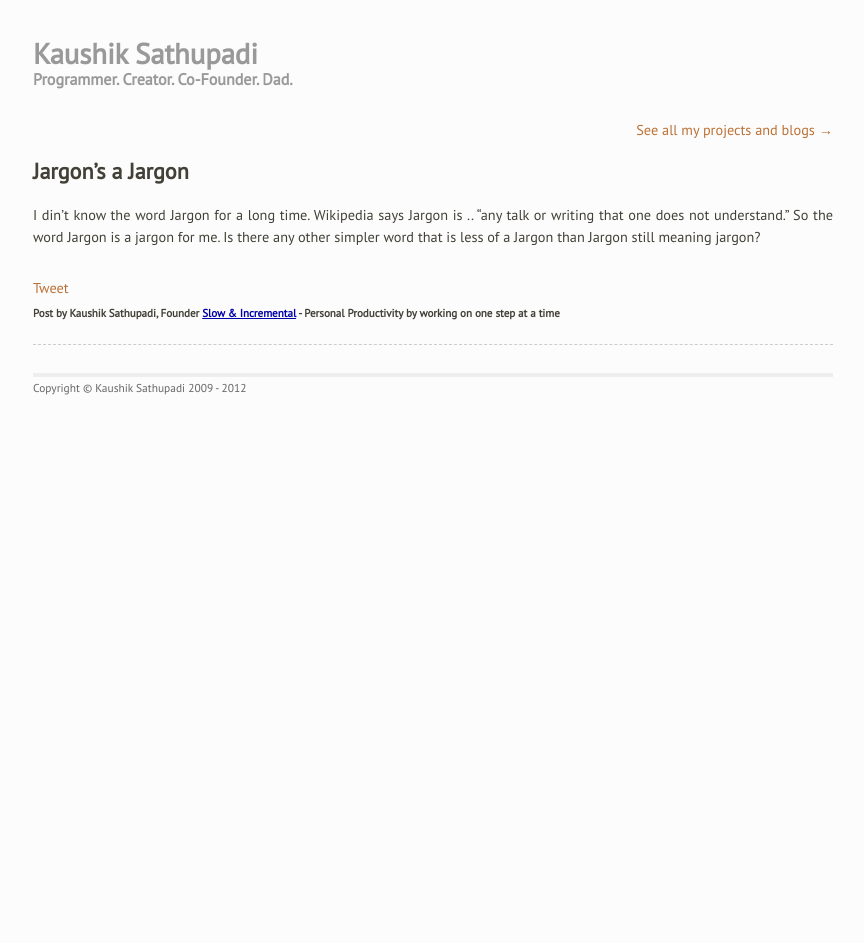
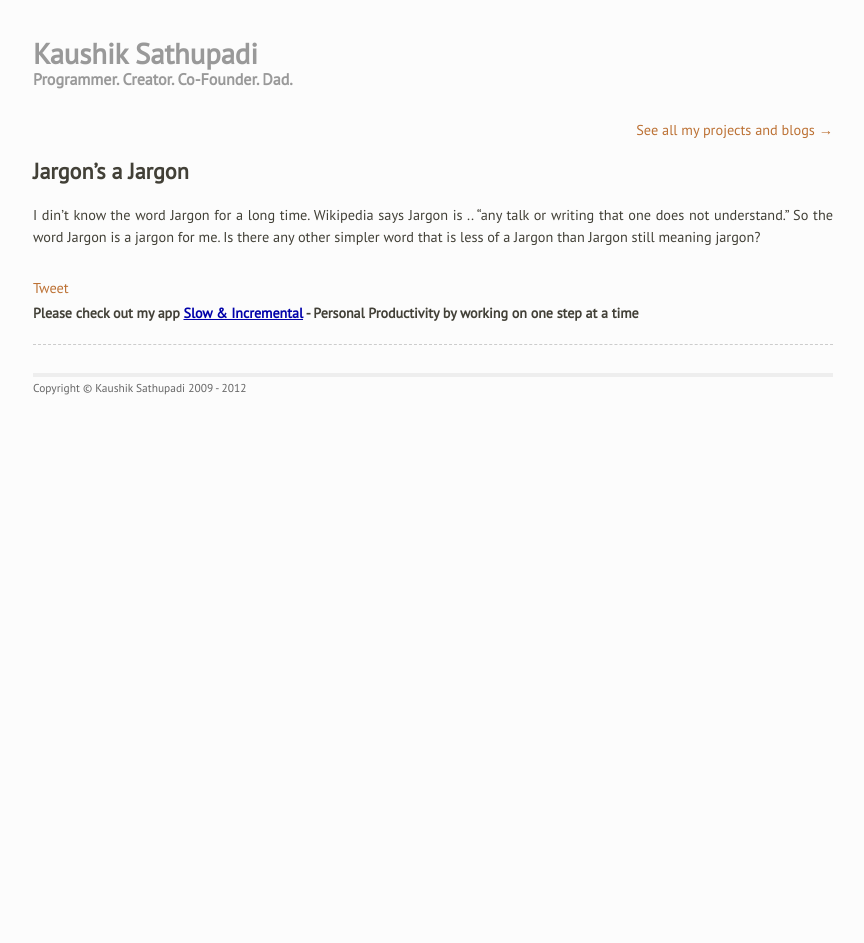
Before and after one commit to ksat/ksat.github.com, a Jekyll site: the page built from _posts/2010-09-27-jargons-a-jargon.md, in a window 1280 px wide. Shown: the whole page, without its empty margins (207-1071 px from the left). Built offline with Jekyll 4.4.1, drawn with Linux system fonts in a browser that asks for light colours; Markdown is read by kramdown in place of the engine named in the settings; comment, search, counter and statistics services are not loaded.

Commit message:
slow and incremental

```diff
--- a/_layouts/post.html
+++ b/_layouts/post.html
@@ -14,8 +14,8 @@ permalink: /blog/:year/:month/:day/:title
     <a href="http://twitter.com/share" class="twitter-share-button" data-count="none" data-via="_ksat">Tweet</a><script type="text/javascript" src="http://platform.twitter.com/widgets.js"></script>
   </div>
 </div>
-<div style="padding-top:5px; font-size:11px; font-weight:bold;">
-    Post by Kaushik Sathupadi, Founder <a href="http://www.slowandincremental.com">Slow & Incremental</a> - Personal Productivity by working on one step at a time
+<div style="padding-top:5px; font-size:14px; font-weight:bold;">
+    Please check out my app <a href="http://www.slowandincremental.com">Slow & Incremental</a> - Personal Productivity by working on one step at a time
 </div>
 
 
```
